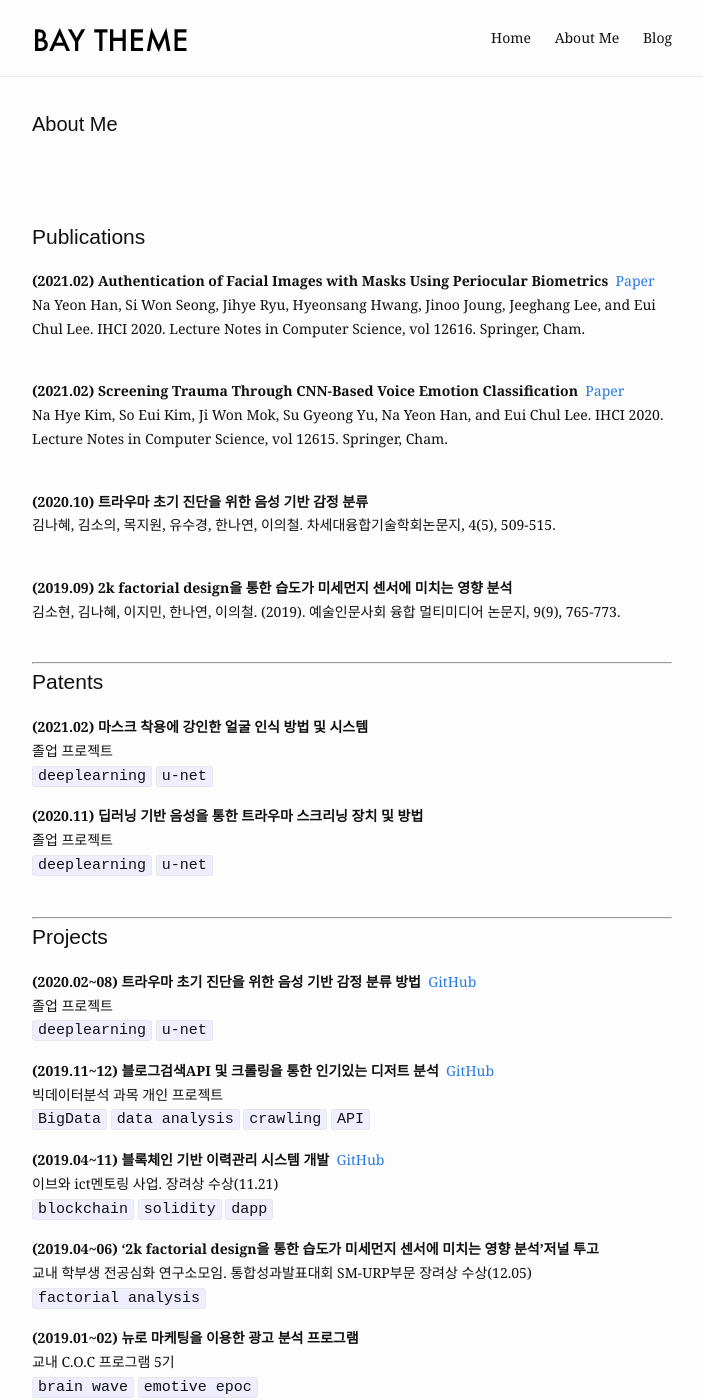
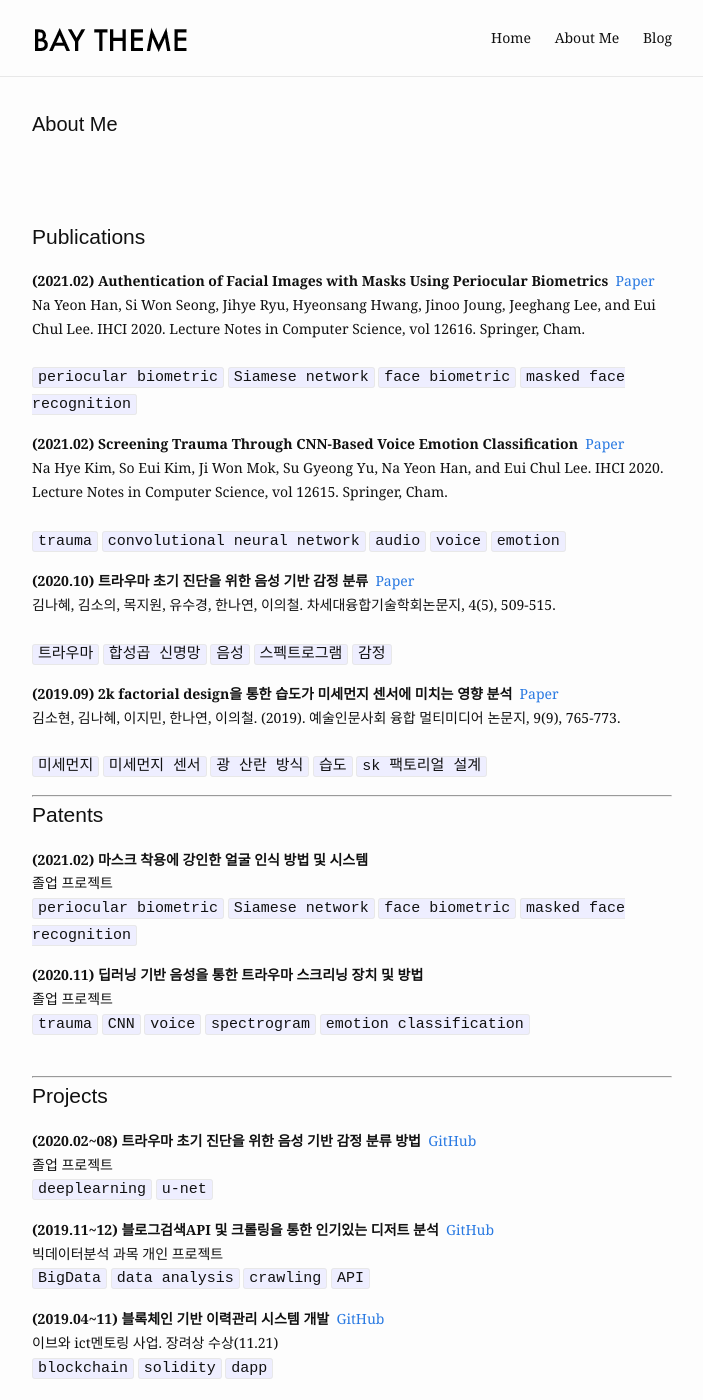
Before and after one commit to HanNayeoniee/HanNayeoniee.github.io, a Jekyll site: the page built from aboutme.md, in a window 1280 px wide and 1400 px high. Shown: the whole window, without its empty margins (288-991 px from the left). Built offline with Jekyll 4.4.1, drawn with Linux system fonts in a browser that asks for light colours.

Commit message:
Update aboutme.md

```diff
--- a/aboutme.md
+++ b/aboutme.md
@@ -14,18 +14,20 @@ slug: /aboutme
 
 __(2021.02) Authentication of Facial Images with Masks Using Periocular Biometrics__&nbsp;&nbsp;<a href="https://link.springer.com/chapter/10.1007%2F978-3-030-68452-5_34">Paper</a><br>
 Na Yeon Han, Si Won Seong, Jihye Ryu, Hyeonsang Hwang, Jinoo Joung, Jeeghang Lee, and Eui Chul Lee. IHCI 2020. Lecture Notes in Computer Science, vol 12616. Springer, Cham.<br><br>
+`periocular biometric` `Siamese network` `face biometric` `masked face recognition`<br>
 
 
 __(2021.02) Screening Trauma Through CNN-Based Voice Emotion Classification__&nbsp;&nbsp;<a href="https://link.springer.com/chapter/10.1007%2F978-3-030-68449-5_21">Paper</a><br>
 Na Hye Kim, So Eui Kim, Ji Won Mok, Su Gyeong Yu, Na Yeon Han, and Eui Chul Lee. IHCI 2020. Lecture Notes in Computer Science, vol 12615. Springer, Cham.<br><br>
+`trauma` `convolutional neural network` `audio` `voice` `emotion`<br>
 
+__(2020.10) 트라우마 초기 진단을 위한 음성 기반 감정 분류__&nbsp;&nbsp;<a href="https://drive.google.com/file/d/1Ni2s0wBTe1e_PVp3QwPboPERoHAm8YPj/view">Paper</a><br>
+김나혜, 김소의, 목지원, 유수경, 한나연, 이의철. 차세대융합기술학회논문지, 4(5), 509-515.<br><br>
+`트라우마` `합성곱 신명망` `음성` `스펙트로그램` `감정`<br>
 
-__(2020.10) 트라우마 초기 진단을 위한 음성 기반 감정 분류__<br>
-김나혜, 김소의, 목지원, 유수경, 한나연, 이의철. 차세대융합기술학회논문지, 4(5), 509-515.<br><br>
-
-
-__(2019.09) 2k factorial design을 통한 습도가 미세먼지 센서에 미치는 영향 분석__<br>
+__(2019.09) 2k factorial design을 통한 습도가 미세먼지 센서에 미치는 영향 분석__&nbsp;&nbsp;<a href="https://drive.google.com/file/d/10UAreyuKZr1FtqXi0Fm-uuFV7ePnN_V4/view?usp=sharing">Paper</a><br>
 김소현, 김나혜, 이지민, 한나연, 이의철. (2019). 예술인문사회 융합 멀티미디어 논문지, 9(9), 765-773.<br><br>
+`미세먼지` `미세먼지 센서` `광 산란 방식` `습도` `sk 팩토리얼 설계`<br>
 
 
 -------------------
@@ -36,11 +38,11 @@ __(2019.09) 2k factorial design을 통한 습도가 미세먼지 센서에 미
 
 __(2021.02) 마스크 착용에 강인한 얼굴 인식 방법 및 시스템__<br>
 졸업 프로젝트<br>
-`deeplearning` `u-net`<br>
+`periocular biometric` `Siamese network` `face biometric` `masked face recognition`<br>
 
 __(2020.11) 딥러닝 기반 음성을 통한 트라우마 스크리닝 장치 및 방법__<br>
 졸업 프로젝트<br>
-`deeplearning` `u-net`<br><br>
+`trauma` `CNN` `voice` `spectrogram` `emotion classification`<br><br>
 
 
 -------------------
```
